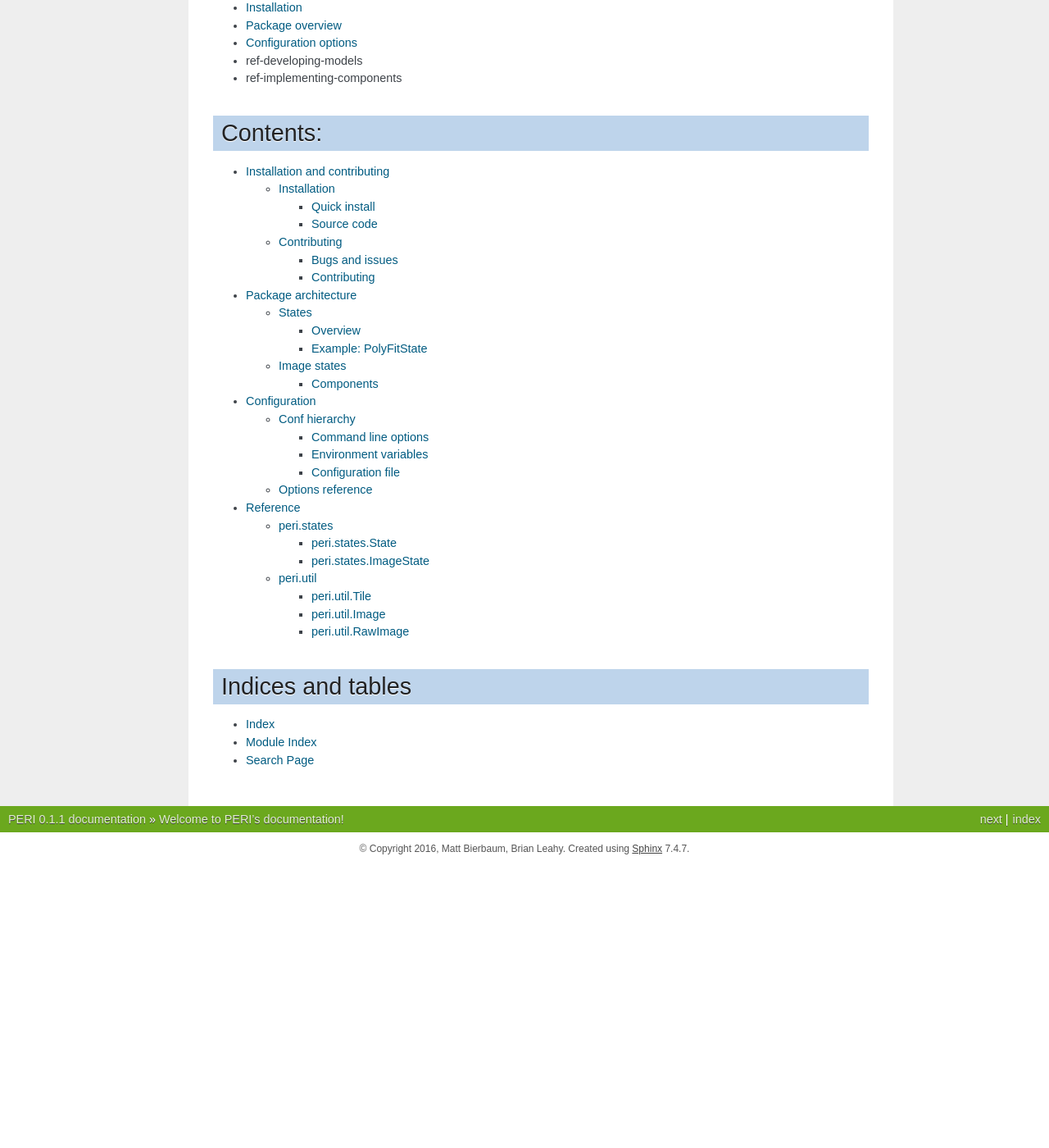
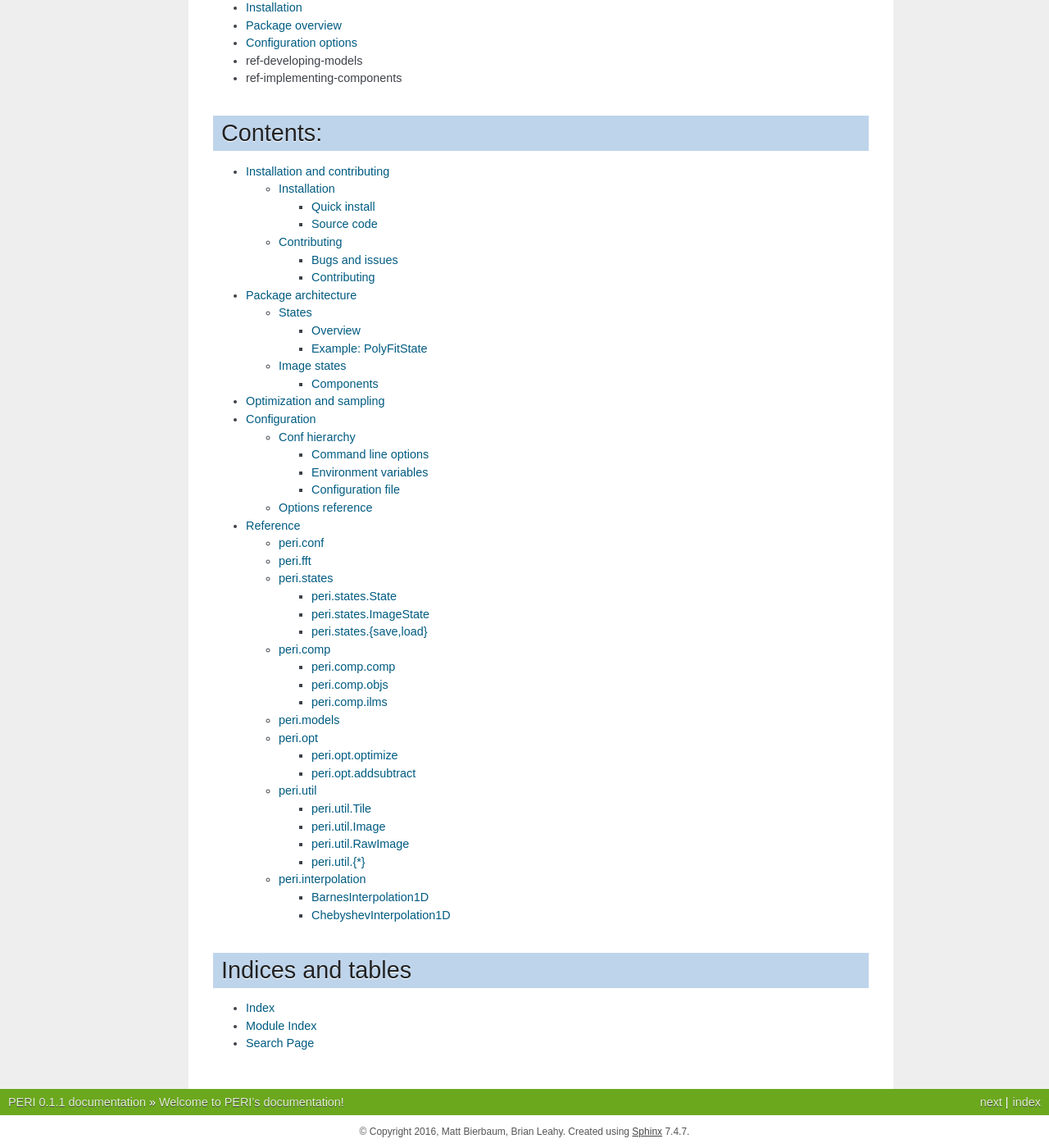
Before and after one commit to peri-source/peri, a Sphinx documentation site: the page built from docs/index.rst, in a window 1280 px wide and 1400 px high, scrolled down 366 px. Shown: the whole window at 82% size. Built offline with Sphinx 7.4.7, drawn with Linux system fonts in a browser that asks for light colours; formulas are drawn with MathJax 3; pages that are not in the unit, such as notebooks, are missing from menus; before the commit the page ends 1421 px from its top, so only the background shows below that.

Commit message:
adding to docs still

```diff
--- a/docs/conf.py
+++ b/docs/conf.py
@@ -39,6 +39,7 @@ extensions = [
     'sphinx.ext.mathjax', 'sphinx.ext.viewcode', 'sphinxcontrib.napoleon'
 ]
 autodoc_member_order = 'bysource'
+todo_include_todos = True
 
 # Add any paths that contain templates here, relative to this directory.
 templates_path = ['_templates']
--- a/docs/index.rst
+++ b/docs/index.rst
@@ -30,6 +30,7 @@ Contents:
    quickstart
    installation
    architecture
+   optimization
    configuration
    confocal
    brightfield
--- /dev/null
+++ b/docs/optimization.rst
@@ -0,0 +1,3 @@
+*************************
+Optimization and sampling
+*************************
--- a/docs/reference.rst
+++ b/docs/reference.rst
@@ -4,6 +4,18 @@ Reference
 
 .. role:: python(code)
     :language: python
+
+peri.conf
+=========
+
+.. automodule:: peri.conf
+    :members:
+
+peri.fft
+========
+
+.. automodule:: peri.fft
+    :members:
 
 peri.states
 ===========
@@ -19,6 +31,80 @@ peri.states.ImageState
 
 .. autoclass:: peri.states.ImageState
     :members:
+
+peri.states.{save,load}
+-----------------------
+
+.. autofunction:: peri.states.save
+
+.. autofunction:: peri.states.load
+
+peri.comp
+=========
+
+peri.comp.comp
+--------------
+
+.. autoclass:: peri.comp.comp.ParameterGroup
+    :members:
+
+.. autoclass:: peri.comp.comp.Component
+    :members:
+
+.. autoclass:: peri.comp.comp.ComponentCollection
+    :members:
+
+peri.comp.objs
+--------------
+
+.. autoclass:: peri.comp.objs.PlatonicSpheresCollection
+    :members:
+
+.. autoclass:: peri.comp.objs.Slab
+    :members:
+
+peri.comp.ilms
+--------------
+
+.. autoclass:: peri.comp.ilms.Polynomial3D
+    :members:
+
+.. autoclass:: peri.comp.ilms.Polynomial2P1D
+    :members:
+
+.. autoclass:: peri.comp.ilms.LegendrePoly2P1D
+    :members:
+
+.. autoclass:: peri.comp.ilms.BarnesStreakLegPoly2P1D
+    :members:
+
+peri.models
+===========
+
+.. autoclass:: peri.models.Model
+    :members:
+
+.. autoclass:: peri.models.ConfocalImageModel
+    :members:
+
+peri.opt
+========
+
+peri.opt.optimize
+-----------------
+
+.. autoclass:: peri.opt.optimize.LMEngine
+    :members:
+
+.. autofunction:: peri.opt.optimize.burn
+    :members:
+
+peri.opt.addsubtract
+--------------------
+
+.. autofunction:: peri.opt.addsubtract.add_subtract
+
+.. autofunction:: peri.opt.addsubtract.feature_guess
 
 peri.util
 ==========
@@ -43,3 +129,35 @@ peri.util.RawImage
 
 .. autoclass:: peri.util.NullImage
     :members:
+
+peri.util.{*}
+-------------
+
+.. autoclass:: peri.util.ProgressBar
+
+.. autofunction:: peri.util.oddify
+
+.. autofunction:: peri.util.listify
+
+.. autofunction:: peri.util.delistify
+
+.. autofunction:: peri.util.aN
+
+.. autofunction:: peri.util.patch_docs
+
+.. autofunction:: peri.util.indir
+
+peri.interpolation
+==================
+
+BarnesInterpolation1D
+---------------------
+
+.. autoclass:: peri.interpolation.BarnesInterpolation1D
+    :members: __call__
+
+ChebyshevInterpolation1D
+------------------------
+
+.. autoclass:: peri.interpolation.ChebyshevInterpolation1D
+    :members:  __call__
```
Also changed, not shown: docs/architecture.rst (+6 -5 lines).
